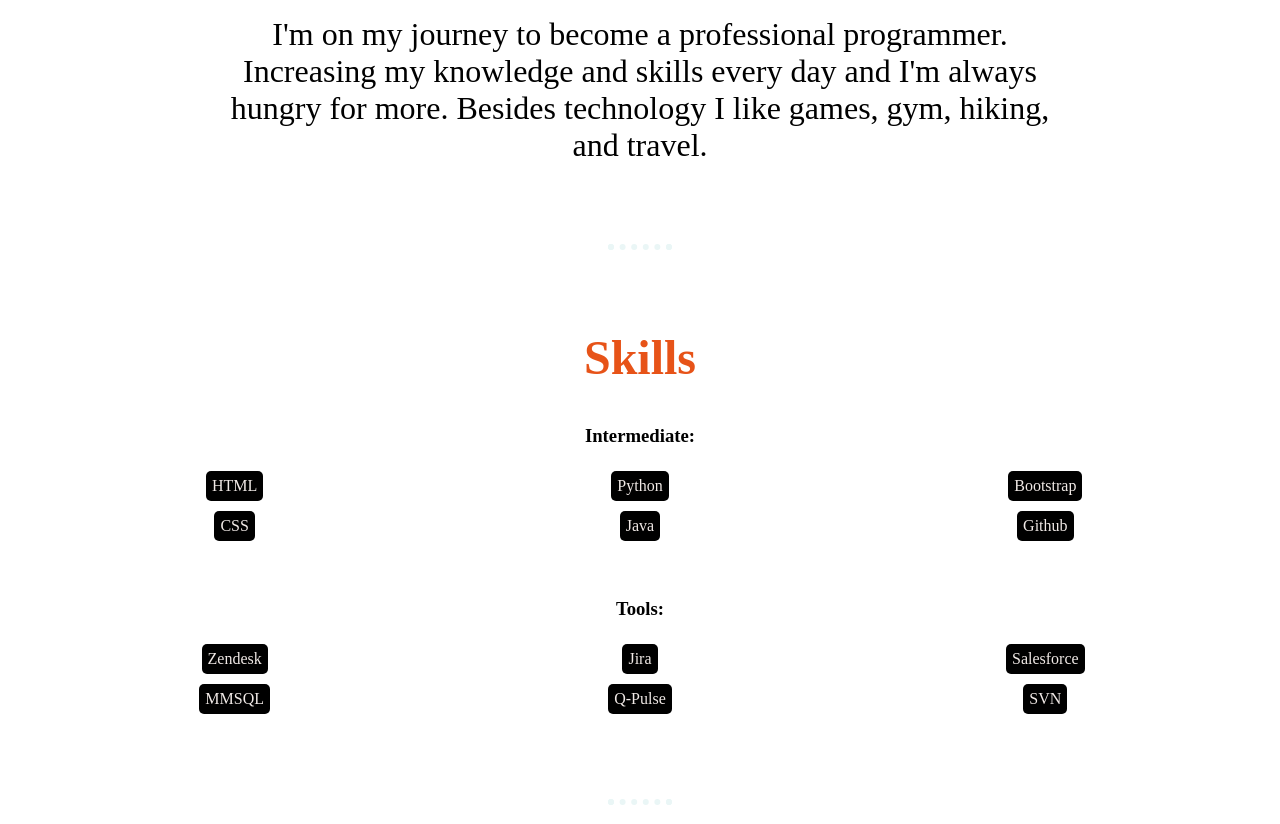
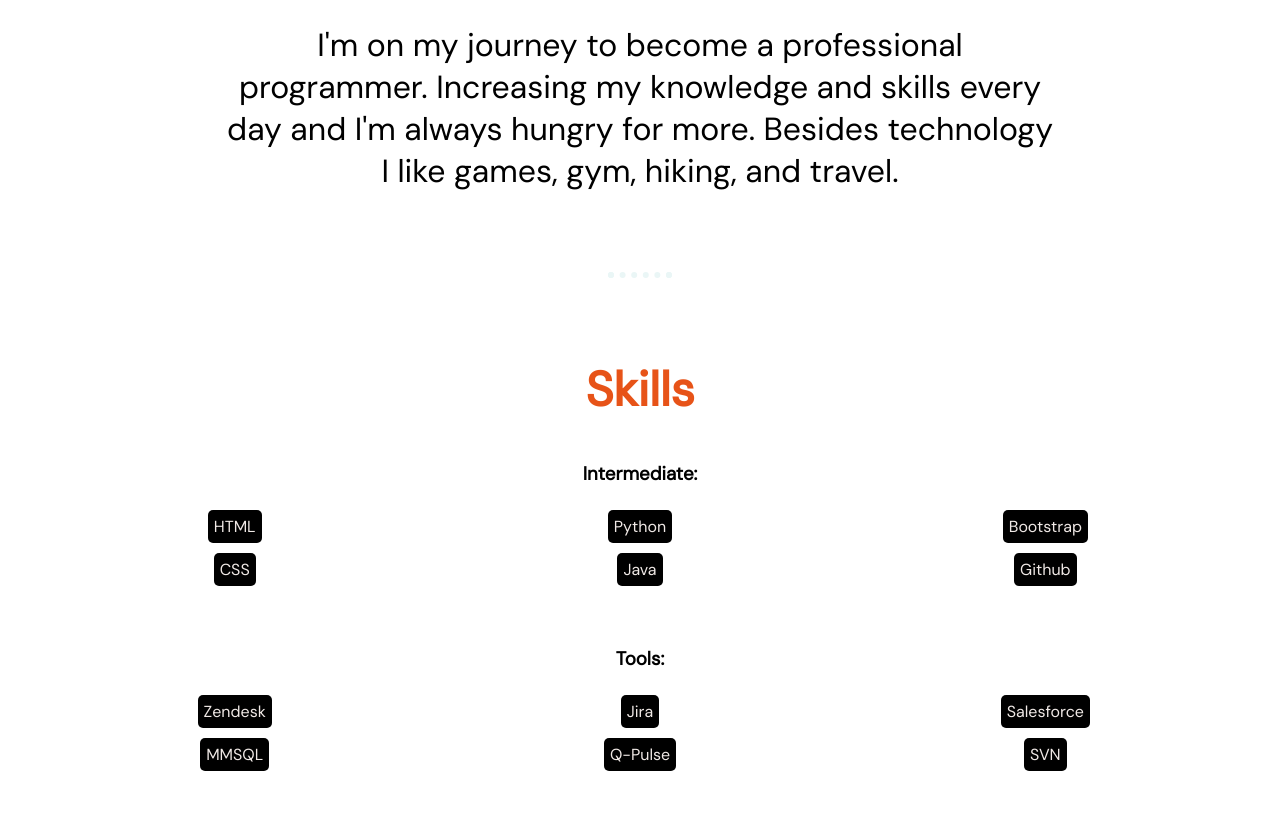
Before and after one commit to Cieslik85/MeetMe, a plain HTML site: page index.html in a window 1280 px wide. Shown: the part 425-1249 px from the top of the page. Drawn offline with Linux system fonts and the light colour scheme.

Commit message:
Update styles.css
Added missing comma in Body style between DM Sans and sans sarif

```diff
--- a/styles.css
+++ b/styles.css
@@ -1,7 +1,7 @@
 body {
   text-align: center;
   margin: 0;
-  font-family: 'DM Sans' sans-serif;
+  font-family: 'DM Sans' , sans-serif;
 }
 hr {
   border: dotted #eaf6f6 6px;
```
